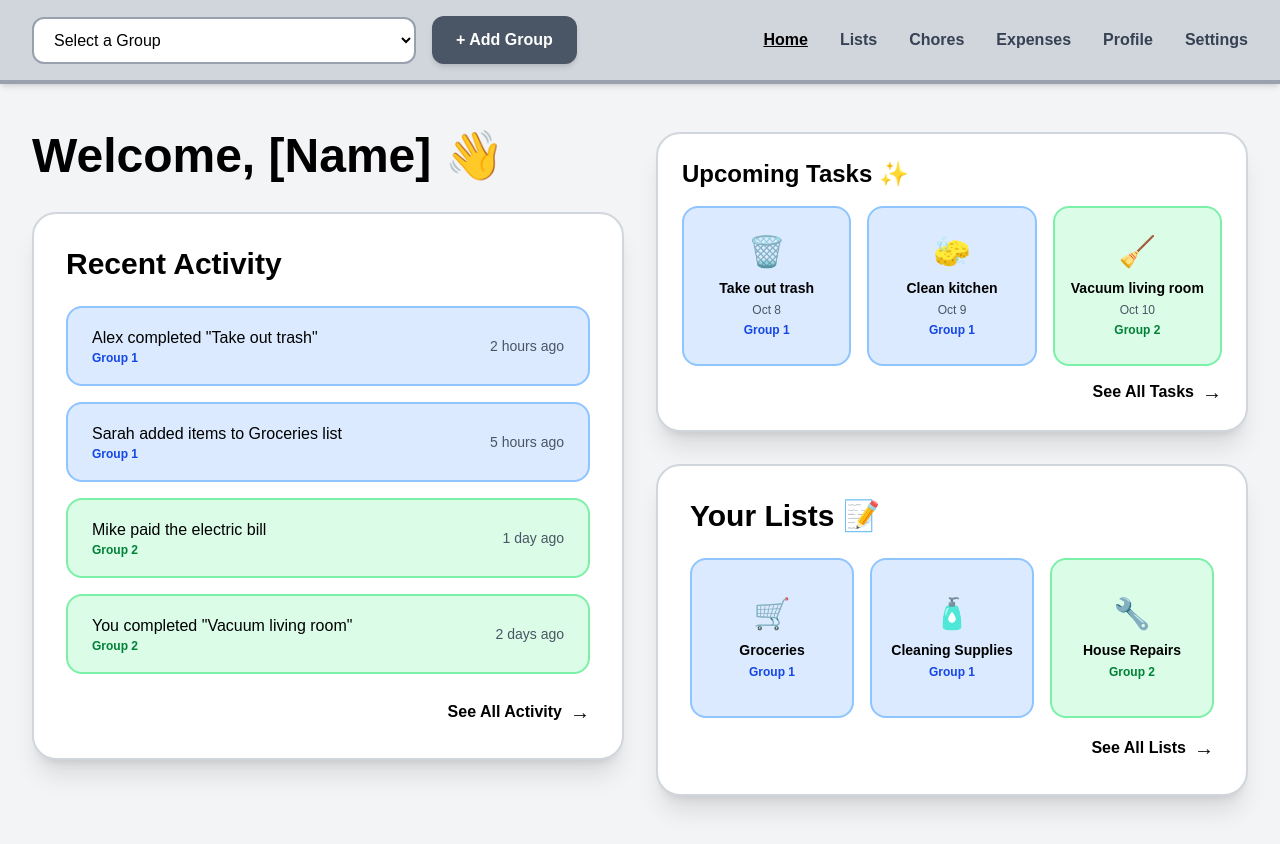
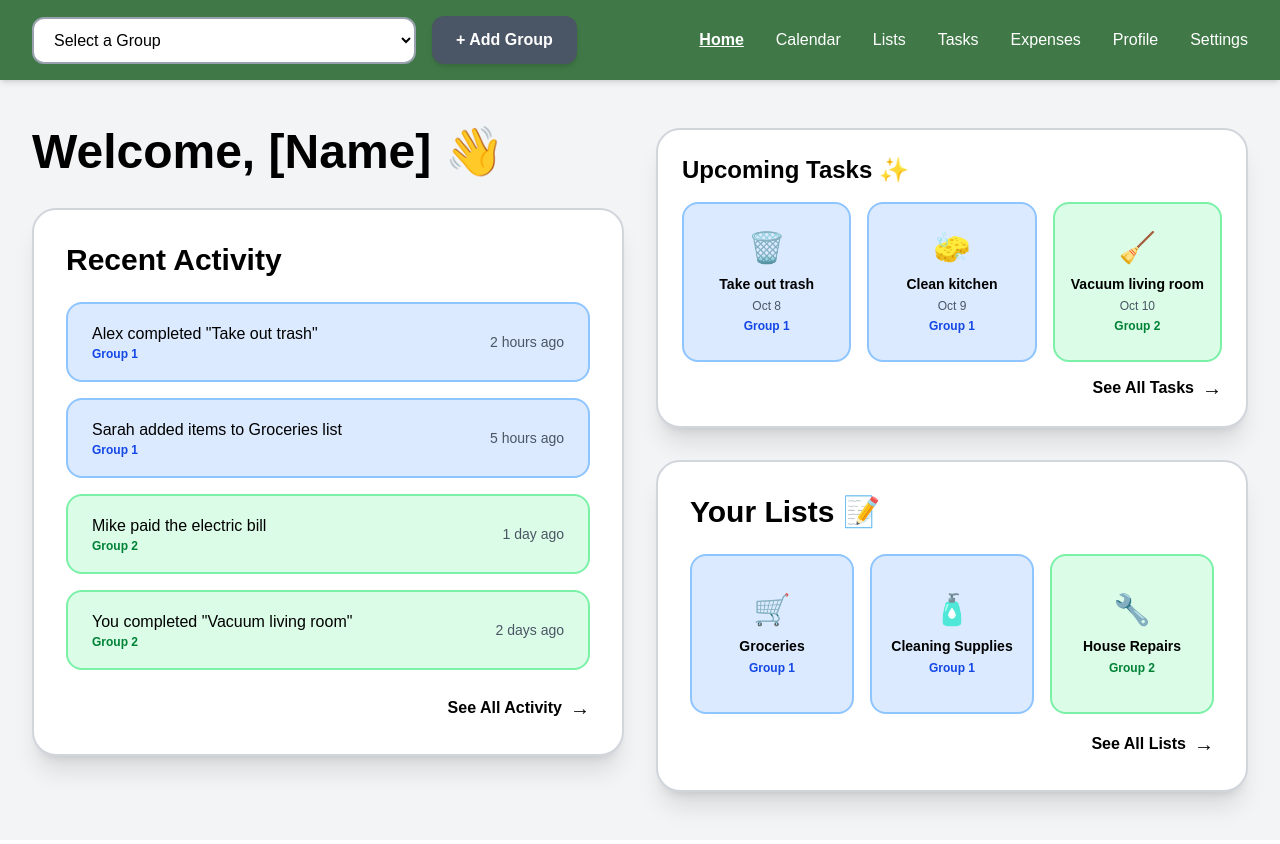
Before and after one commit to allycrowlz/fall25forgeteam3, a Next.js app in the folder frontend/: page /groups in a window 1280 px wide. Built offline with nearby package versions, Linux system fonts and the light colour scheme.

Commit message:
add links to groups navigation bar

```diff
--- a/frontend/package.json
+++ b/frontend/package.json
@@ -10,6 +10,7 @@
     "lint": "eslint"
   },
   "dependencies": {
+    "lucide-react": "^0.548.0",
     "next": "15.5.4",
     "react": "19.1.0",
     "react-dom": "19.1.0"
--- a/frontend/src/app/groups/page.tsx
+++ b/frontend/src/app/groups/page.tsx
@@ -5,7 +5,7 @@ export default function Home() {
   return (
     <div className="min-h-screen bg-gray-100 text-black">
       {/* Header Navigation */}
-      <header className="bg-gray-300 shadow-md px-8 py-4 border-b-4 border-gray-400">
+      <header className="bg-[#407947] shadow-md px-8 py-4">
         <div className="flex items-center justify-between max-w-7xl mx-auto">
           {/* Left side - Dropdown and Add Button */}
           <div className="flex items-center gap-4">
@@ -25,24 +25,27 @@ export default function Home() {
 
           {/* Right side - Navigation Links */}
           <nav className="flex gap-8 items-center">
-            <a href="#" className="text-black font-semibold underline hover:text-gray-700 transition-colors">
+            <Link href="/groups" className="text-white font-semibold underline hover:scale-110 transition-all">
               Home
-            </a>
-            <a href="#" className="text-gray-700 font-semibold hover:text-black transition-colors">
+            </Link>
+            <Link href="/calendar" className="text-white font-normal hover:font-semibold hover:scale-110 transition-all">
+              Calendar
+            </Link>
+            <Link href="/shoppinglist" className="text-white font-normal hover:font-semibold hover:scale-110 transition-all">
               Lists
-            </a>
-            <a href="#" className="text-gray-700 font-semibold hover:text-black transition-colors">
-              Chores
-            </a>
-            <a href="#" className="text-gray-700 font-semibold hover:text-black transition-colors">
+            </Link>
+            <Link href="/tasks" className="text-white font-normal hover:font-semibold hover:scale-110 transition-all">
+              Tasks
+            </Link>
+            <Link href="/expenses" className="text-white font-normal hover:font-semibold hover:scale-110 transition-all">
               Expenses
-            </a>
-            <a href="#" className="text-gray-700 font-semibold hover:text-black transition-colors">
+            </Link>
+            <Link href="/profile" className="text-white font-normal hover:font-semibold hover:scale-110 transition-all">
               Profile
-            </a>
-            <a href="#" className="text-gray-700 font-semibold hover:text-black transition-colors">
+            </Link>
+            <Link href="/settings" className="text-white font-normal hover:font-semibold hover:scale-110 transition-all">
               Settings
-            </a>
+            </Link>
           </nav>
         </div>
       </header>
```
Also changed, not shown: 1 other file (tests, documents, lock files or other folders).
